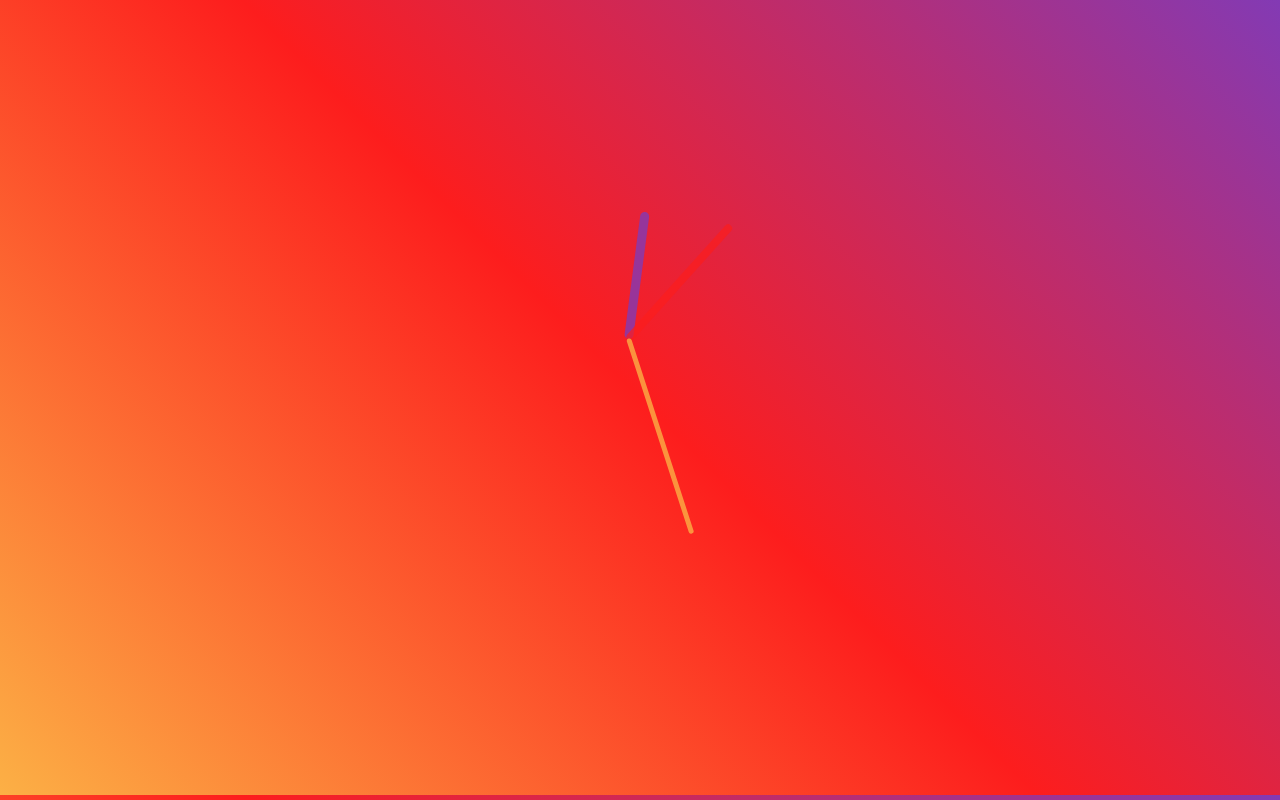
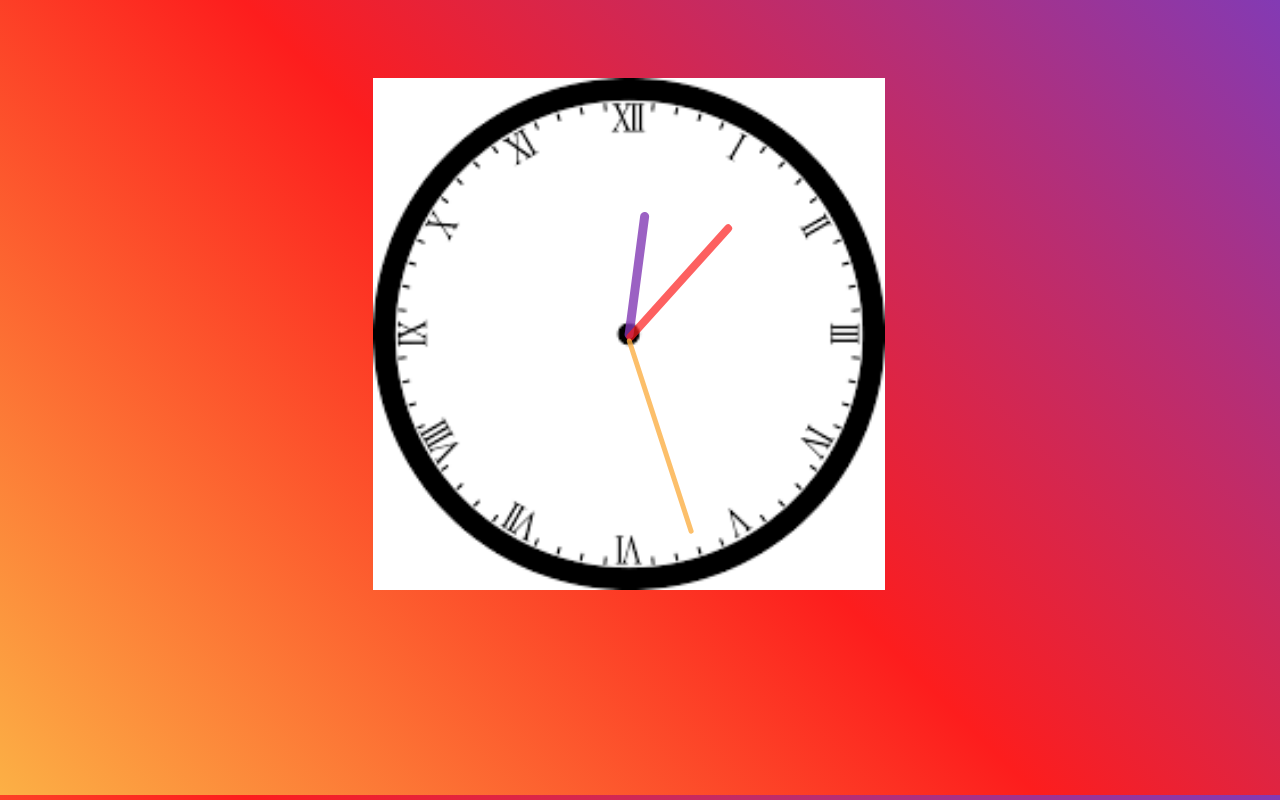
Before and after one commit to niketh2229/Analog_Clock, a plain HTML site: page index.html in a window 1280 px wide. Drawn offline with Linux system fonts and the light colour scheme.

Commit message:
index.css added

```diff
--- a/index.css
+++ b/index.css
@@ -15,7 +15,7 @@ body{
     margin: auto;
     height: 40vw;
     width: 40vw;
-    background: url(images\ \(1\).png) no-repeat;
+    background: url('images.png') no-repeat;
     background-size: 100%;
     top: 6.5vh;
 }
```
